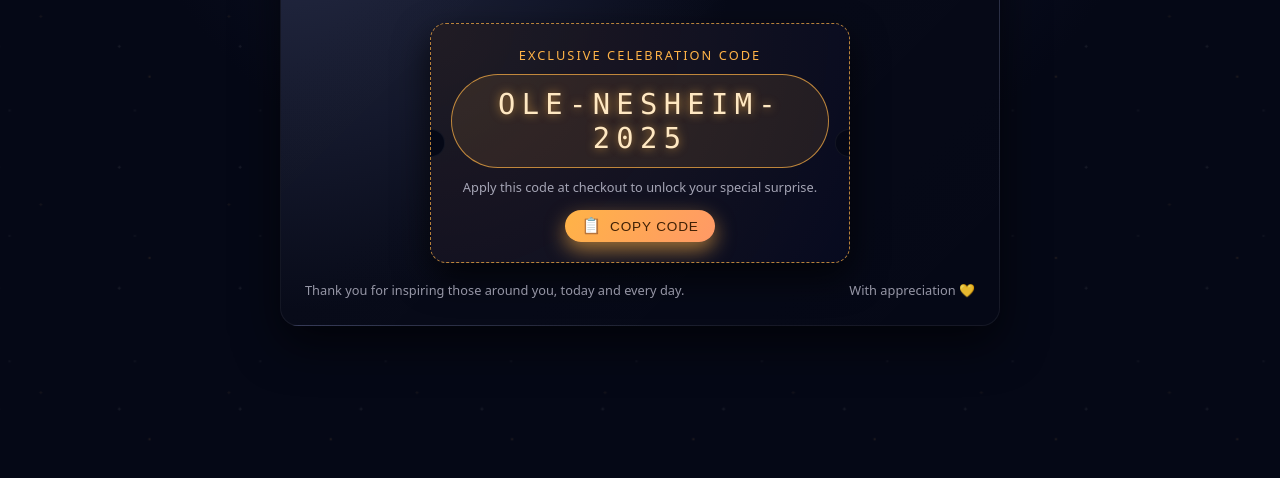
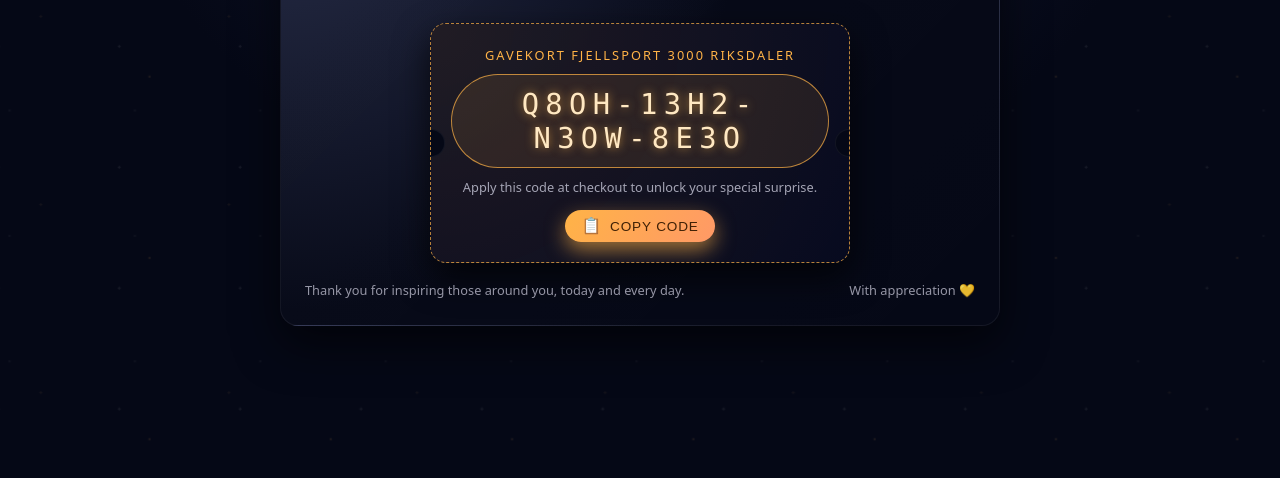
Before and after one commit to eirikese/doktorole, a plain HTML site: page index.html in a window 1280 px wide. Shown: the part 322-800 px from the top of the page. Drawn offline with Linux system fonts and the light colour scheme.

Commit message:
Update coupon label and code in index.html

```diff
--- a/index.html
+++ b/index.html
@@ -336,9 +336,9 @@
 
       <div class="coupon-wrapper">
         <div class="coupon-card" aria-label="Coupon code">
-          <div class="coupon-label">Exclusive Celebration Code</div>
+          <div class="coupon-label">gavekort fjellsport 3000 riksdaler</div>
           <!-- ✨ Change the text inside the span to whatever code you want -->
-          <div id="coupon-code" class="coupon-code">OLE-NESHEIM-2025</div>
+          <div id="coupon-code" class="coupon-code">Q8OH-13H2-N3OW-8E3O</div>
           <div class="coupon-subtext">
             Apply this code at checkout to unlock your special surprise.
           </div>
```
